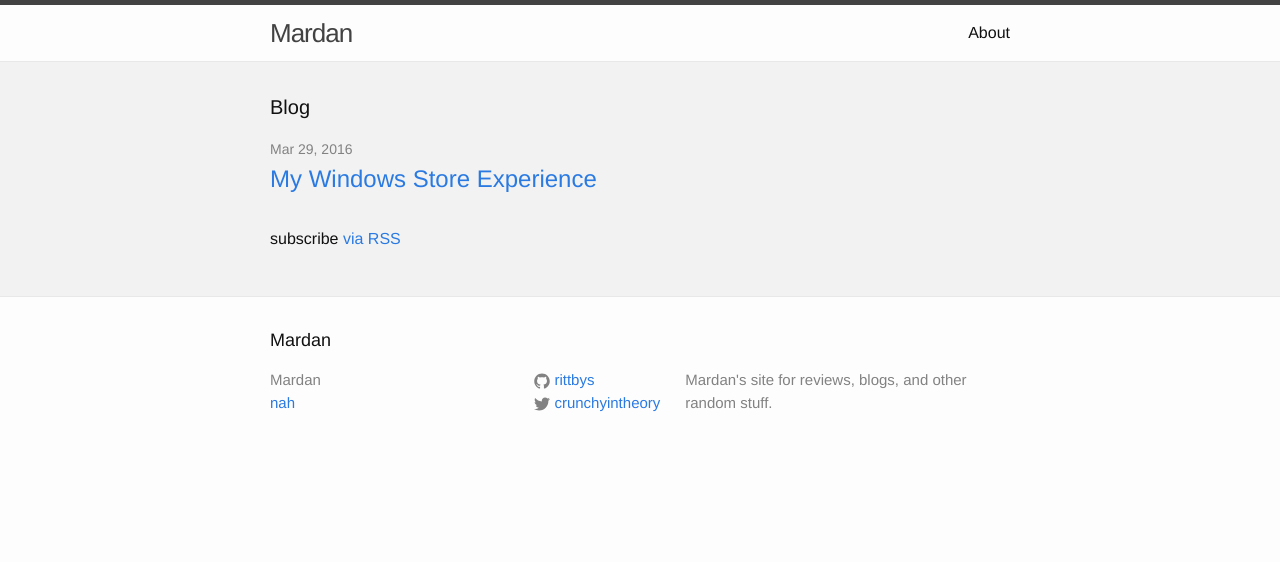
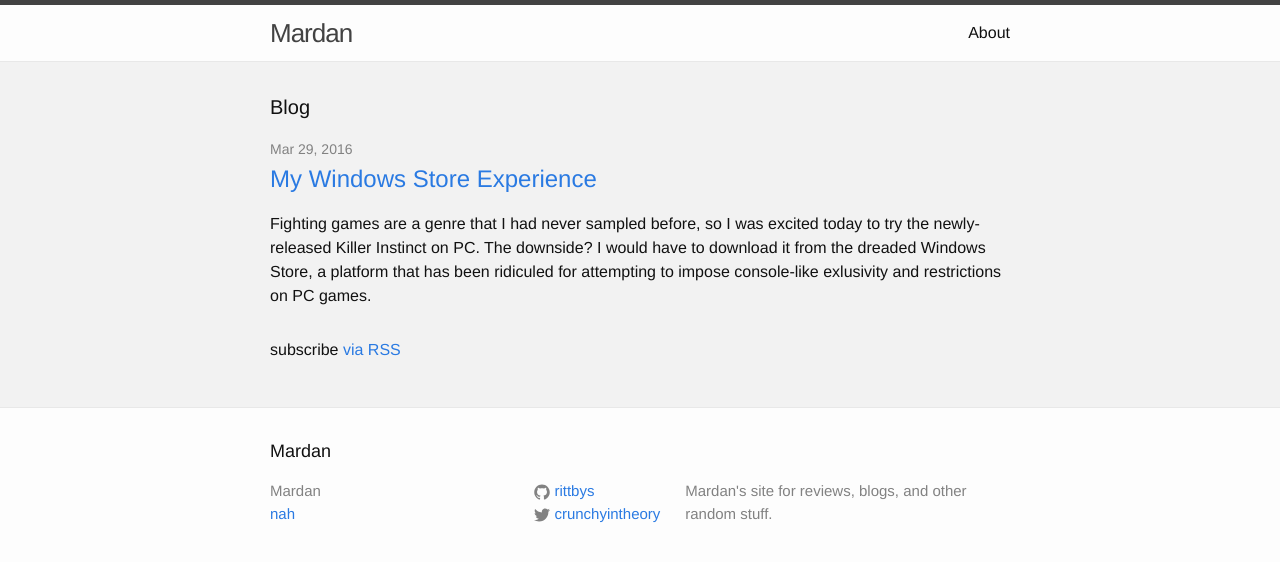
Before and after one commit to crunchyintheory/crunchyintheory.github.io, a Jekyll site: the page built from blog/index.html, in a window 1280 px wide. Shown: the top 562 px of the page. Built offline with Jekyll 4.4.1, drawn with Linux system fonts in a browser that asks for light colours.

Commit message:
Update 2016-03-29-my-windows-store-experience.markdown

```diff
--- a/_posts/2016-03-29-my-windows-store-experience.markdown
+++ b/_posts/2016-03-29-my-windows-store-experience.markdown
@@ -4,7 +4,7 @@
 date: 2016-03-29 8:55:00 -0500
 categories: blog
 blog: true
-snippet: ""
+snippet: "Fighting games are a genre that I had never sampled before, so I was excited today to try the newly-released Killer Instinct on PC. The downside? I would have to download it from the dreaded Windows Store, a platform that has been ridiculed for attempting to impose console-like exlusivity and restrictions on PC games."
 ---
 
 <img id="review-content-header" src="{{ site.github.url }}/blog/images/my-windows-store-experience/win10.jpg">
```
